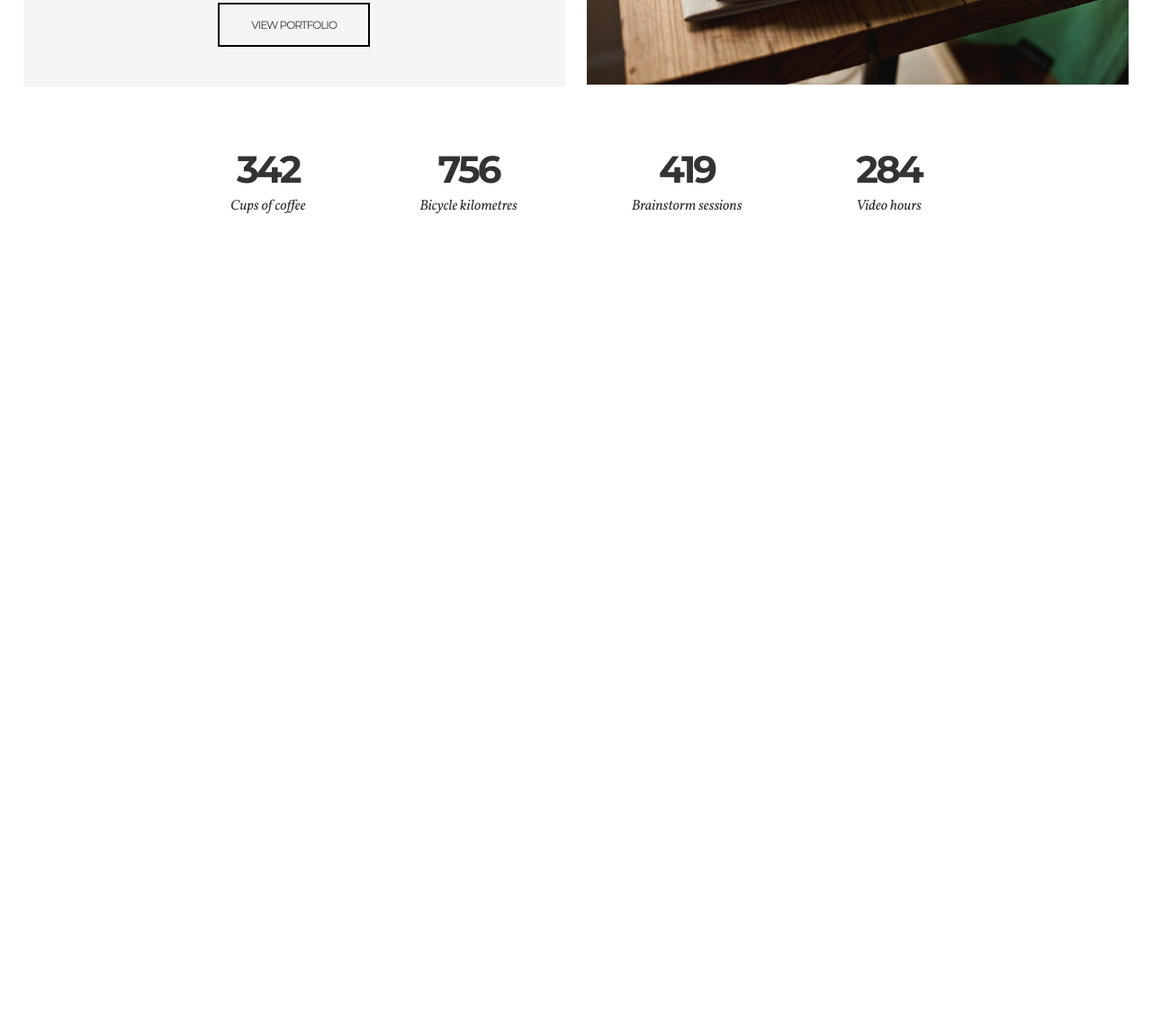
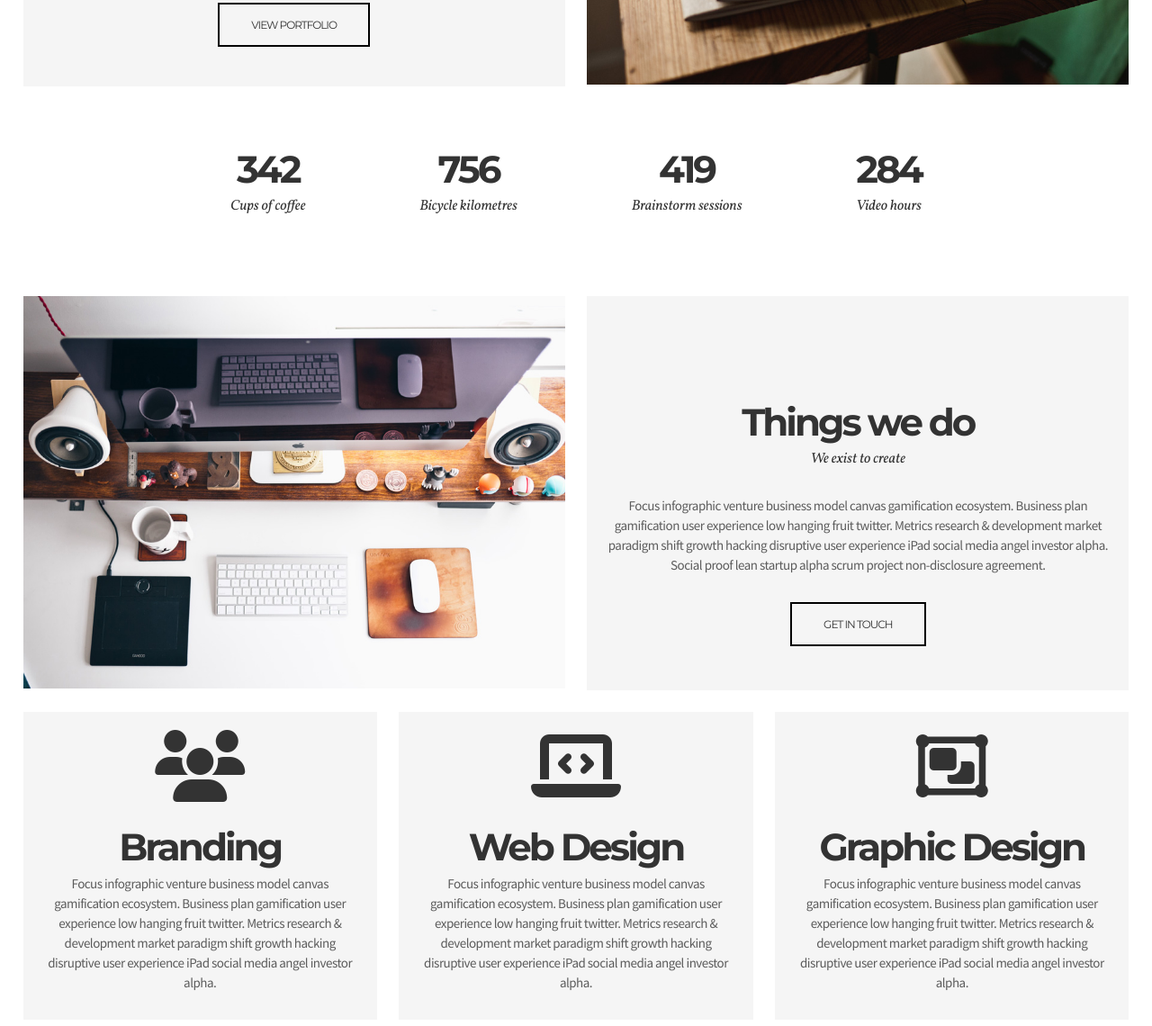
Before and after one commit to kammar20/ABC_agency-website, a plain HTML site: page index.html in a window 1280 px wide. Shown: the part 1636-2776 px from the top of the page at 90% size. Before the commit the page ends 1940 px from the top, so only its background shows below. Drawn offline with Linux system fonts and the light colour scheme.

Commit message:
sec 3 added

```diff
--- a/css/style.css
+++ b/css/style.css
@@ -211,10 +211,109 @@ a {
  font-weight: 400;
 }
 /********** Section 2 - Status End **********/
+/********** Section 3 - Service Start **********/
+.sec3 {
+ padding: 2%;
+}
+
+/* two service box */
+.service {
+ display: flex;
+ justify-content: space-between;
+ text-align: center;
+ margin-bottom: 2%;
+}
+
+.box1,
+.box2 {
+ width: 49%;
+}
+.service img {
+ width: 100%;
+}
+.box2 {
+ background-color: var(--smoke);
+ padding: 2rem;
+}
+
+.box2 h2 {
+ margin-top: 10rem;
+ margin-bottom: 1rem;
+ font-size: 42px;
+ line-height: 40px;
+ font-weight: 700;
+ letter-spacing: -3px;
+}
+.box2 h5 {
+ margin-bottom: 3rem;
+ font-size: 16px;
+ line-height: 22px;
+ font-style: italic;
+ font-weight: 400;
+}
+
+.box2 p {
+ font-size: 15px;
+ line-height: 22px;
+ font-weight: 400;
+ letter-spacing: -0.5px;
+ margin-bottom: 3rem;
+}
+
+/* 3 box with icon */
+.box-with-icon {
+ display: flex;
+ justify-content: space-between;
+ text-align: center;
+}
+.box-common {
+ width: 32%;
+ background-color: var(--smoke);
+ padding: 2rem;
+}
+.box3,
+.box4,
+.box5 {
+ transition: all 0.75s ease 0s, opacity 750ms ease 0s, transform 750ms ease 0s;
+}
+.box3:hover {
+ background-color: #e3e1d3;
+}
+.box4:hover {
+ background-color: #e0cece;
+}
+.box5:hover {
+ background-color: #d1d7e0;
+}
+.box-common .icon {
+ font-size: 8rem;
+ color: var(--dgray);
+ margin-bottom: 3rem;
+}
+.box-common h2 {
+ margin-bottom: 1rem;
+ font-size: 42px;
+ line-height: 40px;
+ font-weight: 700;
+ letter-spacing: -3px;
+}
+.box-common p {
+ margin-bottom: 1rem;
+ font-size: 15px;
+ line-height: 22px;
+ font-weight: 400;
+ letter-spacing: -0.5px;
+}
+/********** Section 3 - Service End **********/
 
 /********** Media Query For Mobile **********/
 
 @media only screen and (min-width: 200px) and (max-width: 850px) {
+ /* button */
+ .btn {
+  margin-bottom: 2rem;
+ }
+
  /* li */
  .navbar .navlist li {
   margin: 2rem;
@@ -288,4 +387,28 @@ a {
  .status .common-stat h5 {
   margin-bottom: 3rem;
  }
+
+ /* sec3 */
+ /* service 2 box */
+ .service {
+  flex-flow: column nowrap;
+ }
+ .box1,
+ .box2 {
+  width: 100%;
+ }
+ .service img {
+  margin-bottom: 2%;
+ }
+
+ /* 3 box with icon */
+ .box-with-icon {
+  flex-flow: column nowrap;
+ }
+ .box-common {
+  width: 100%;
+  background-color: var(--smoke);
+  padding: 2rem;
+  margin-bottom: 2%;
+ }
 }
--- a/index.html
+++ b/index.html
@@ -108,5 +108,60 @@
   </section>
 
   <!--********** Section 2 - status End **********-->
+
+  <!--********** Section 3 - Service Start **********-->
+  <section class="sec3">
+   <div class="service">
+    <div class="box1">
+     <img src="./img/pic3.jpeg" alt="" />
+    </div>
+    <div class="box2">
+     <h2>Things we do</h2>
+     <h5>We exist to create</h5>
+     <p>
+      Focus infographic venture business model canvas gamification ecosystem.
+      Business plan gamification user experience low hanging fruit twitter.
+      Metrics research & development market paradigm shift growth hacking
+      disruptive user experience iPad social media angel investor alpha. Social
+      proof lean startup alpha scrum project non-disclosure agreement.
+     </p>
+     <button class="btn">GET IN TOUCH</button>
+    </div>
+   </div>
+
+   <div class="box-with-icon">
+    <div class="box3 box-common">
+     <i class="fas fa-users icon"></i>
+     <h2>Branding</h2>
+     <p>
+      Focus infographic venture business model canvas gamification ecosystem.
+      Business plan gamification user experience low hanging fruit twitter.
+      Metrics research & development market paradigm shift growth hacking
+      disruptive user experience iPad social media angel investor alpha.
+     </p>
+    </div>
+    <div class="box4 box-common">
+     <i class="fas fa-laptop-code icon"></i>
+     <h2>Web Design</h2>
+     <p>
+      Focus infographic venture business model canvas gamification ecosystem.
+      Business plan gamification user experience low hanging fruit twitter.
+      Metrics research & development market paradigm shift growth hacking
+      disruptive user experience iPad social media angel investor alpha.
+     </p>
+    </div>
+    <div class="box5 box-common">
+     <i class="far fa-object-group icon"></i>
+     <h2>Graphic Design</h2>
+     <p>
+      Focus infographic venture business model canvas gamification ecosystem.
+      Business plan gamification user experience low hanging fruit twitter.
+      Metrics research & development market paradigm shift growth hacking
+      disruptive user experience iPad social media angel investor alpha.
+     </p>
+    </div>
+   </div>
+  </section>
+  <!--********** Section 3 - Service End **********-->
  </body>
 </html>
```
